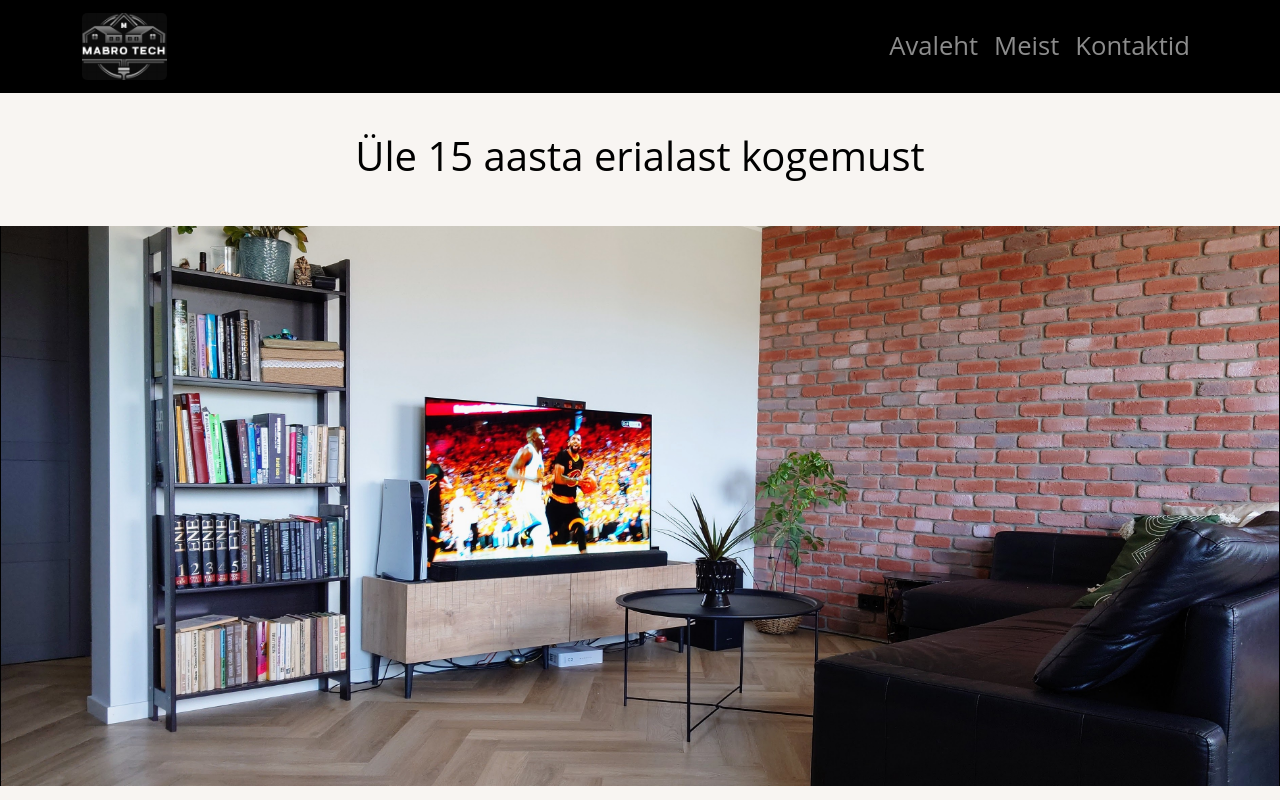
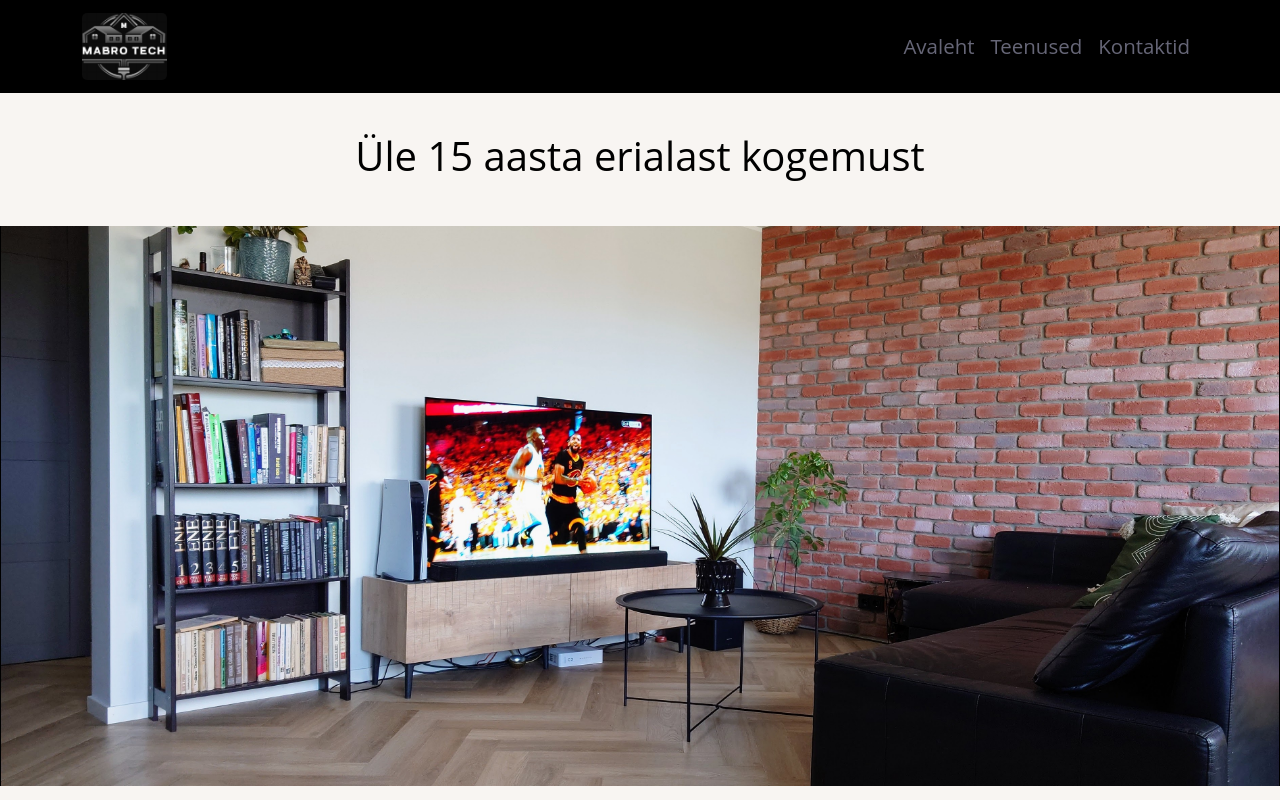
Before and after one commit to brokans/Portfolio, a React (Create React App) app in the folder Mabro Tech/: page / in a window 1280 px wide. Shown: the top 800 px of the page. Built offline with nearby package versions, Linux system fonts and the light colour scheme.

Commit message:
Navbar, email module, img module
Navbar tekst and color edit, email button color edit, img module buttons edit.

```diff
--- a/Mabro Tech/src/App.css
+++ b/Mabro Tech/src/App.css
@@ -1,3 +1,13 @@
+.navbar .nav-link:hover {
+  color: #888 !important;
+}
+  /* ...existing code... */
+
+  .navbar .nav-link {
+    font-family: 'Open Sans', Arial, Helvetica, sans-serif;
+    font-size: 0.8em;
+    color: #667 !important;
+  }
 .App {
   text-align: center;
 }
--- a/Mabro Tech/src/components/NavBar.jsx
+++ b/Mabro Tech/src/components/NavBar.jsx
@@ -23,7 +23,7 @@ function NavBar() {
               <Nav.Link href="/">Avaleht</Nav.Link>
             </Nav.Item>
             <Nav.Item>
-              <Nav.Link href="/about">Meist</Nav.Link>
+              <Nav.Link href="/about">Teenused</Nav.Link>
             </Nav.Item>
             <Nav.Item>
               <Nav.Link href="/contacts">Kontaktid</Nav.Link>
--- a/Mabro Tech/src/css/Contact.module.css
+++ b/Mabro Tech/src/css/Contact.module.css
@@ -21,3 +21,7 @@
     margin-bottom: 1rem;
     background-color: #a6c9f0;
 }
+
+.submitButton:hover {
+    background-color: #85b3e4;
+}
--- a/Mabro Tech/src/css/HomePage.module.css
+++ b/Mabro Tech/src/css/HomePage.module.css
@@ -187,7 +187,6 @@
 
 .modalImage {
   width: 100%;
-  /* max-width: 1000px; */
   height: auto;
   display: block;
   max-height: 90vh;
@@ -205,13 +204,13 @@
   .prevButton, .nextButton {
     width: 65px;
     height: 65px;
-    font-size: 2.8em;
+    font-size: 2em;
   }
 
   .closeButton {
     width: 55px;
     height: 55px;
-    font-size: 1.5em;
+    font-size: 1em;
   }
 }
 
@@ -226,29 +225,28 @@
   .prevButton, .nextButton {
     width: 40px;
     height: 40px;
-    font-size: 1.5em;
+    font-size: 2em;
   }
 
   .closeButton {
     width: 40px;
     height: 40px;
-    font-size: 1.5em;
+    font-size: 1em;
   }
 }
 
 /* Tablet ja väiksemad ekraanid */
 @media (max-width: 768px) {
-  .profileImgContainer {
-    height: 50vh;
+  .modalImage {
+    max-width: auto;
+    width: auto;
   }
 
   .projects {
     width: 90%;
   }
 
-
-    max-width: 90vw;
-  }
+ }
 
   .closeButton {
     width: 40px;
```
